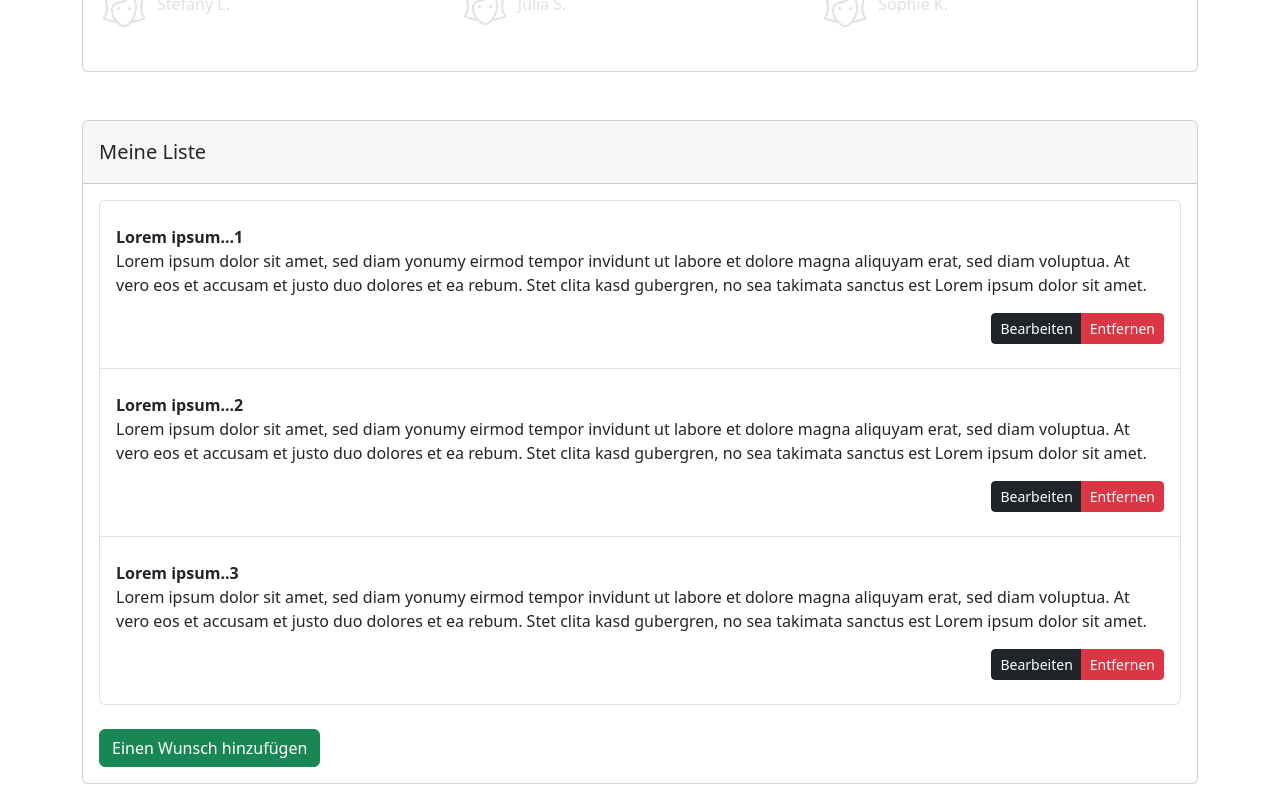
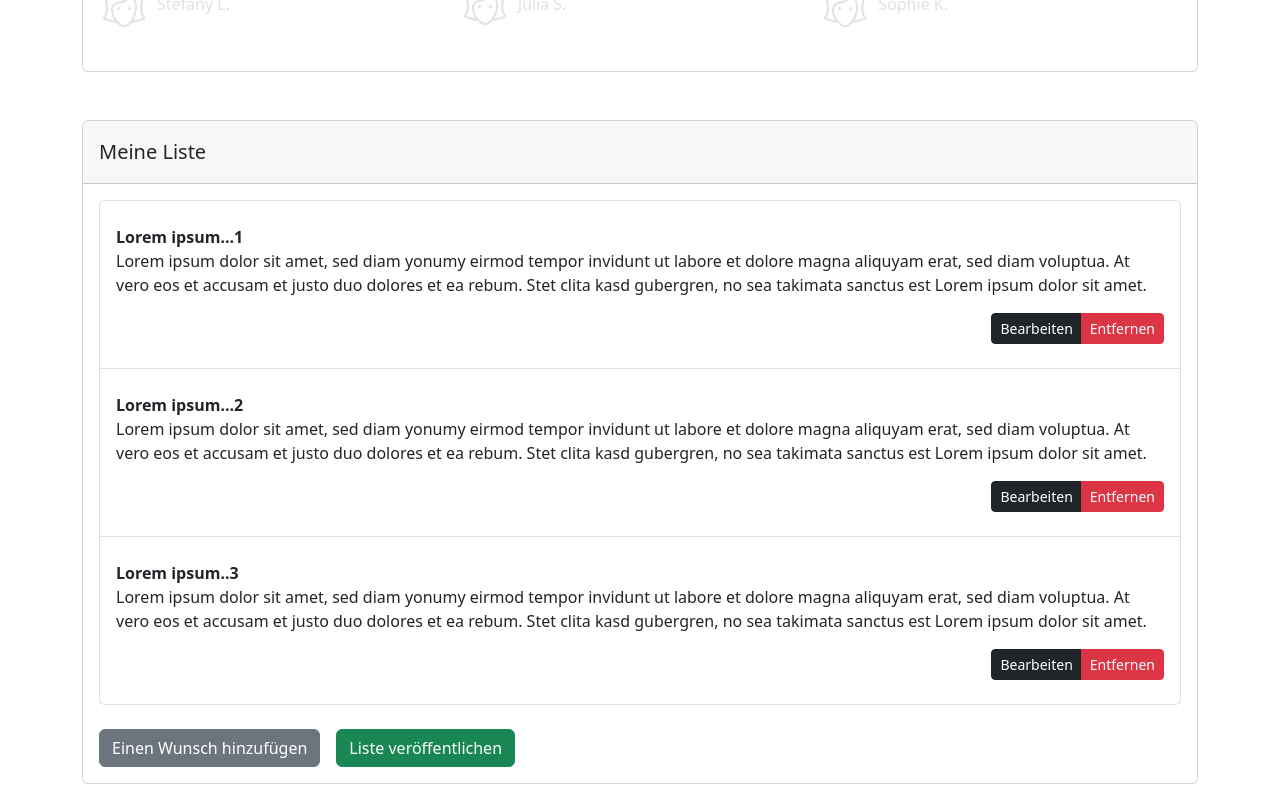
Before and after one commit to gstring33/mdh-true-gift, a Vue app: page / in a window 1280 px wide. Shown: the part 462-1262 px from the top of the page. Built offline with nearby package versions, Linux system fonts and the light colour scheme.

Commit message:
implement modal to publish a list

```diff
--- a/src/components/List.vue
+++ b/src/components/List.vue
@@ -49,12 +49,20 @@
         <button
           @click="openOffCanvas(null, 'CREATE')"
           type="button"
-          class="btn btn-success"
+          class="btn btn-secondary"
           data-bs-toggle="offcanvas"
           data-bs-target="#offcanvasWishForm"
           aria-controls="offcanvasBottom"
         >
           Einen Wunsch hinzufügen
+        </button>
+        <button
+            type="button"
+            class="btn btn-success mx-3"
+            data-bs-toggle="modal"
+            data-bs-target="#confirmModal"
+        >
+          Liste veröffentlichen
         </button>
       </div>
     </div>
@@ -81,6 +89,45 @@
                 Nein
               </button>
               <button type="button" class="btn btn-success">Ja</button>
+            </div>
+          </div>
+        </div>
+      </div>
+      <div
+          class="modal fade"
+          id="confirmModal"
+          tabindex="-1"
+          aria-labelledby="confirmModalLabel"
+          aria-hidden="true"
+      >
+        <div class="modal-dialog">
+          <div class="modal-content">
+            <div class="modal-header bg-warning">
+              <h5 class="modal-title" id="confirmHeaderModalLabel">Achtung</h5>
+              <button type="button" class="btn-close" data-bs-dismiss="modal" aria-label="Close"></button>
+            </div>
+            <div class="modal-body">
+              <p class="lead">Wenn du die Veröffentlichung bestätigst:</p>
+              <ul>
+                <li>wird deine Liste <b>per E-Mail an deinen Partner gesendet</b>, ist auch <b>auf seinem Dashboard verfügbar.</b></li>
+                <li>Deine Liste wird geschlossen und du kannst <b>keine neuen Wünsche mehr bearbeiten oder hinzufügen.</b></li>
+              </ul>
+
+              <p>Möchtest du die Veröffentlichung deiner Liste bestätigen?</p>
+            </div>
+            <div class="modal-footer">
+              <button
+                  type="button"
+                  class="btn btn-secondary"
+                  data-bs-dismiss="modal"
+              >
+                Nein
+              </button>
+              <button
+                  type="button"
+                  class="btn btn-success">
+                Veröffentlichen
+              </button>
             </div>
           </div>
         </div>
```
